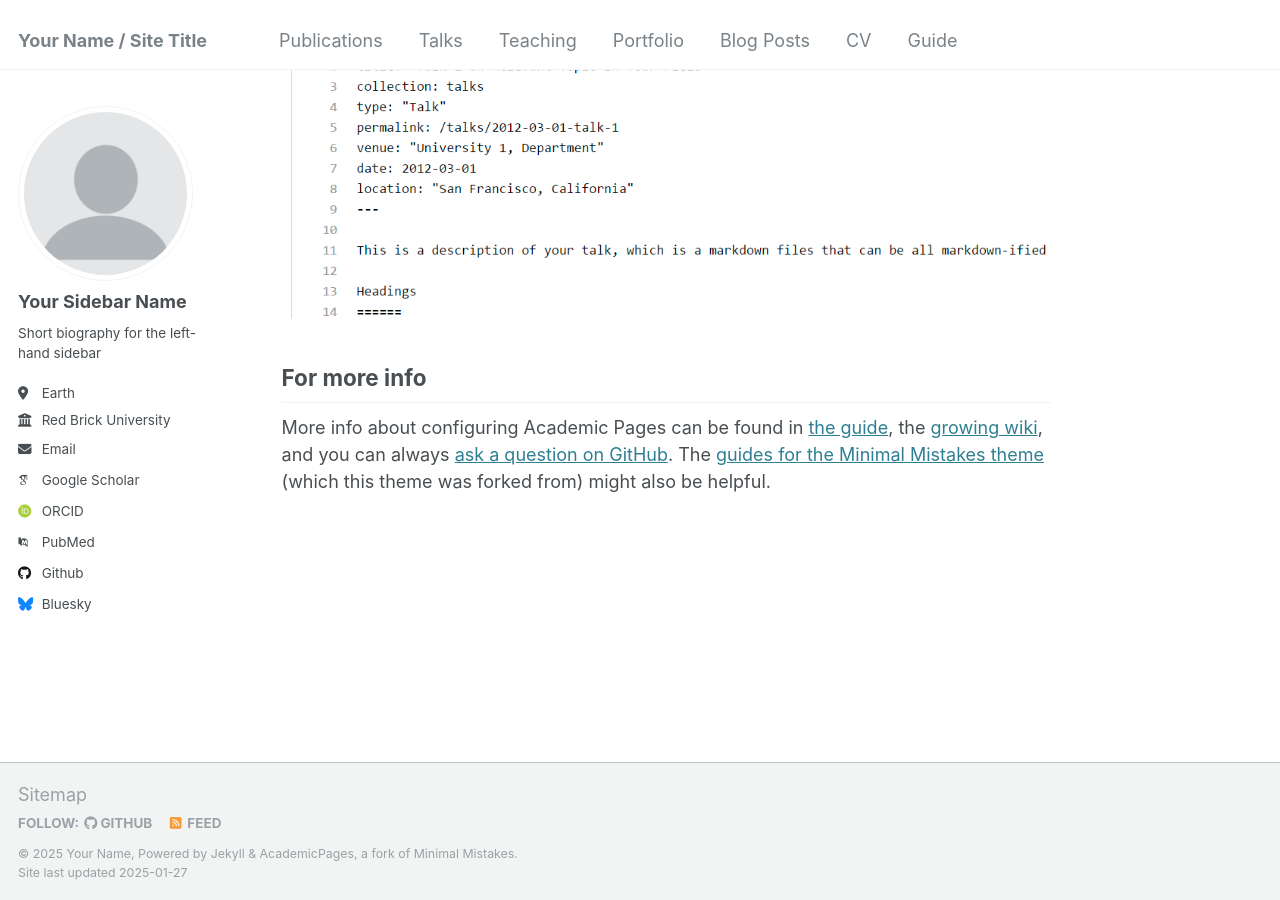
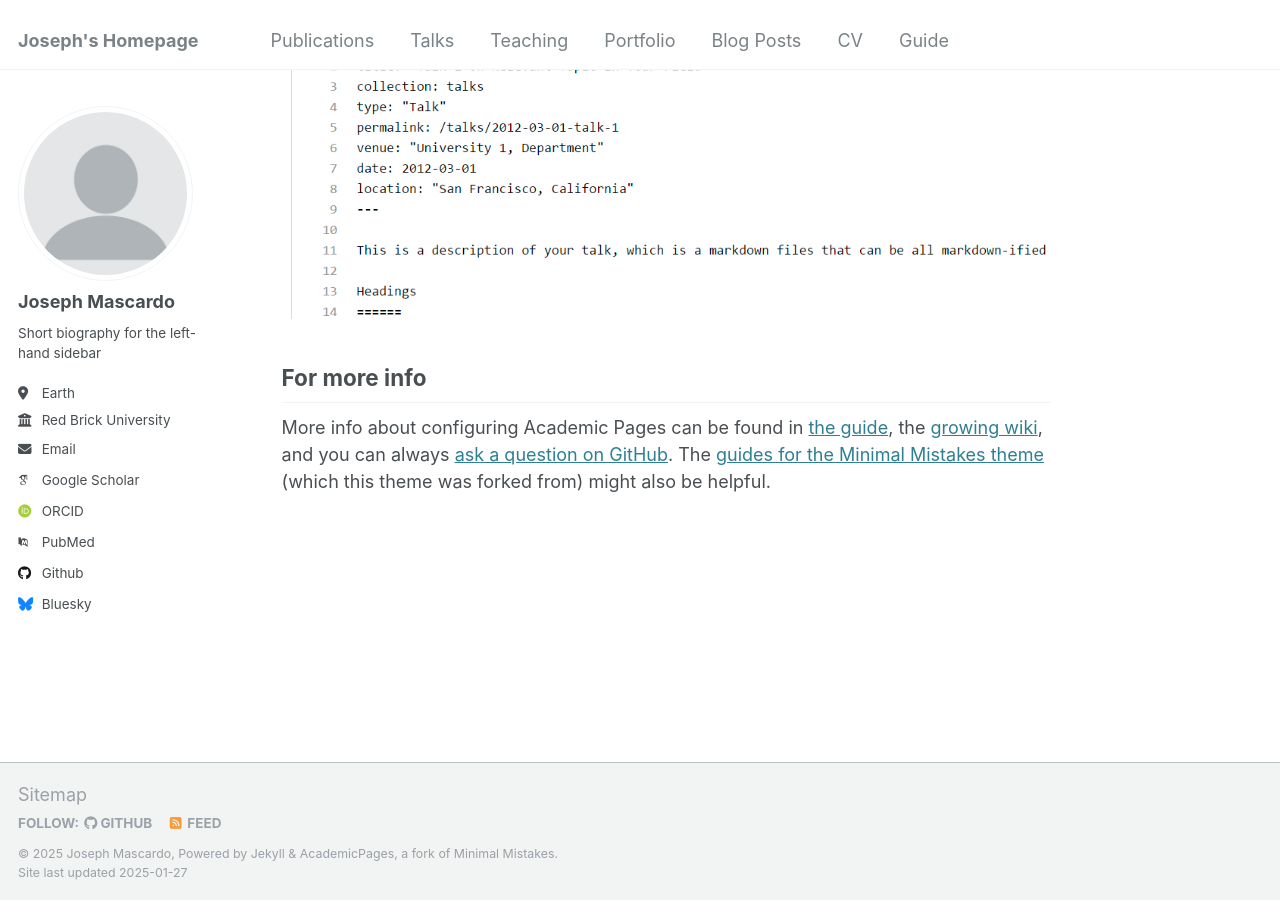
Before and after one commit to jomosquito/jomosquito.github.io, a Jekyll site: the page built from _pages/about.md, in a window 1280 px wide and 900 px high, scrolled down 2643 px. Built offline with Jekyll 4.4.1, drawn with Linux system fonts in a browser that asks for light colours; some web fonts are replaced.

Commit message:
Name/URL/title Updated _config.yml
Updated Name, URL, and title

```diff
--- a/_config.yml
+++ b/_config.yml
@@ -8,11 +8,11 @@
 
 # Basic Site Settings
 locale                   : "en-US"
-title                    : "Your Name / Site Title"
+title                    : "Joseph's Homepage"
 title_separator          : "-"
-name                     : &name "Your Name"
+name                     : &name "Joseph Mascardo"
 description              : &description "personal description"
-url                      : https://academicpages.github.io # the base hostname & protocol for your site e.g. "https://[your GitHub username].github.io"
+url                      : https://https://jomosquito.github.io # the base hostname & protocol for your site e.g. "https://[your GitHub username].github.io"
 baseurl                  : "" # the subpath of your site, e.g. "/blog"
 repository               : "academicpages/academicpages.github.io"
 
@@ -22,7 +22,7 @@ repository               : "academicpages/academicpages.github.io"
 author:
   # Biographic information
   avatar           : "profile.png"
-  name             : "Your Sidebar Name"
+  name             : "Joseph Mascardo"
   pronouns         : # example: "she/her"
   bio              : "Short biography for the left-hand sidebar"
   location         : "Earth"
```
